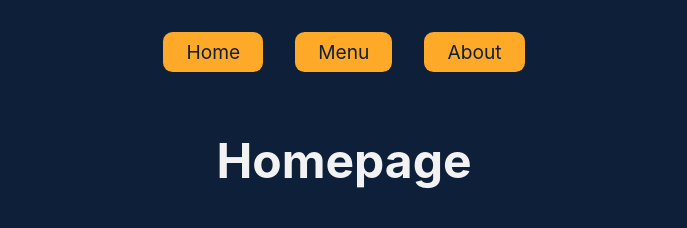
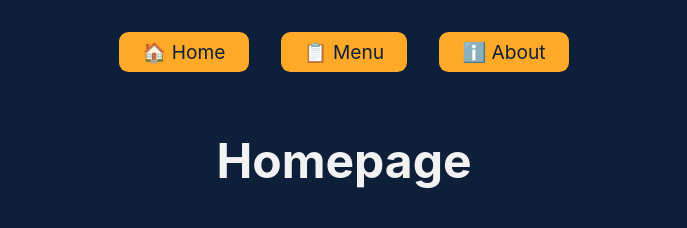
Before and after one commit to qkenn/restaurant, a website built with webpack: page src/index.html in a window 1280 px wide. Shown: the top 228 px of the page, without its empty margins (296-983 px from the left). Built offline with nearby package versions, Linux system fonts and the light colour scheme.

Commit message:
update images with minified versions, site title && add emojis for buttons

```diff
--- a/src/index.html
+++ b/src/index.html
@@ -3,15 +3,15 @@
   <head>
     <meta charset="UTF-8" />
     <meta name="viewport" content="width=device-width, initial-scale=1.0" />
-    <title>Restaurant</title>
+    <title>Yume Ranch</title>
   </head>
   <body>
     <header id="nav" class="header">
       <nav id="nav" class="main-nav">
         <div class="btn-container" id="btn-container">
-          <button class="btn" data-id="home">Home</button>
-          <button class="btn" data-id="menu">Menu</button>
-          <button class="btn" data-id="about">About</button>
+          <button class="btn" data-id="home">🏠 Home</button>
+          <button class="btn" data-id="menu">📋 Menu</button>
+          <button class="btn" data-id="about">ℹ️ About</button>
         </div>
       </nav>
     </header>
```
Also changed, not shown: src/images/authentic-asian-restaurant-interior.jpg, src/images/vibrant-casual-dining-experience.jpg, src/images/vibrant-restaurant-exterior-at-dusk.jpg.
